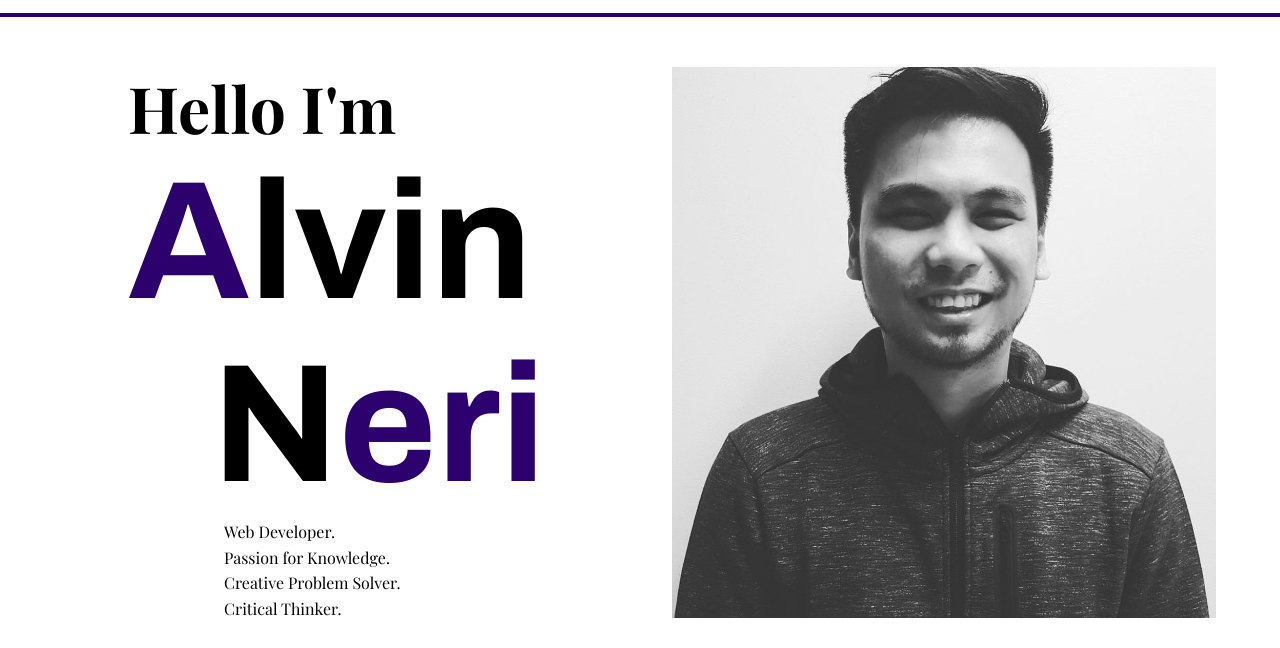
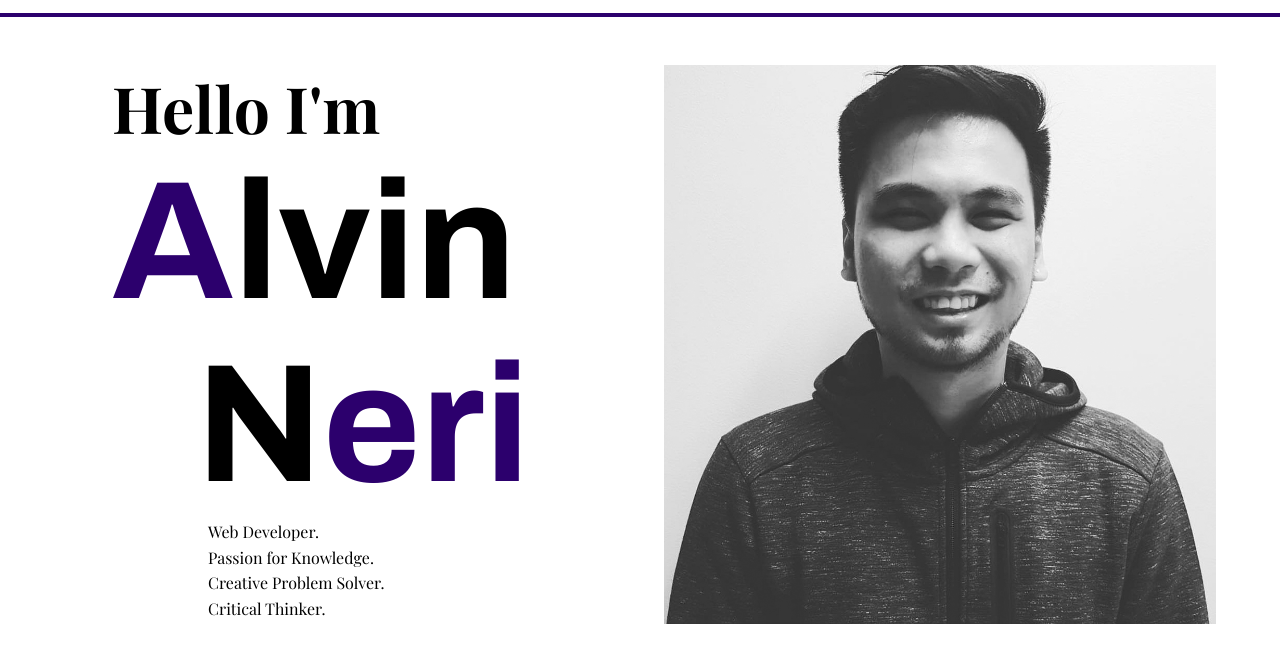
Before and after one commit to alvinneri/portfolio-update, a plain HTML site: page index.html in a window 1280 px wide. Shown: the part 96-744 px from the top of the page. Drawn offline with nearby package versions, Linux system fonts and the light colour scheme.

Commit message:
edit landscape

```diff
--- a/scss/_mobile.scss
+++ b/scss/_mobile.scss
@@ -105,7 +105,18 @@
     .container-landing {
         height: 100%;
         padding-bottom: 2em;
+        padding-left: 3em;
         margin-top: 1em;
+        justify-content: space-between;
+        align-items: flex-start;
+
+        .landing-content {
+            text-align: left;
+
+            .surname {
+                padding-left: .5em;
+            }
+        }
     }
 }
 
```
Also changed, not shown: css/style.css.
